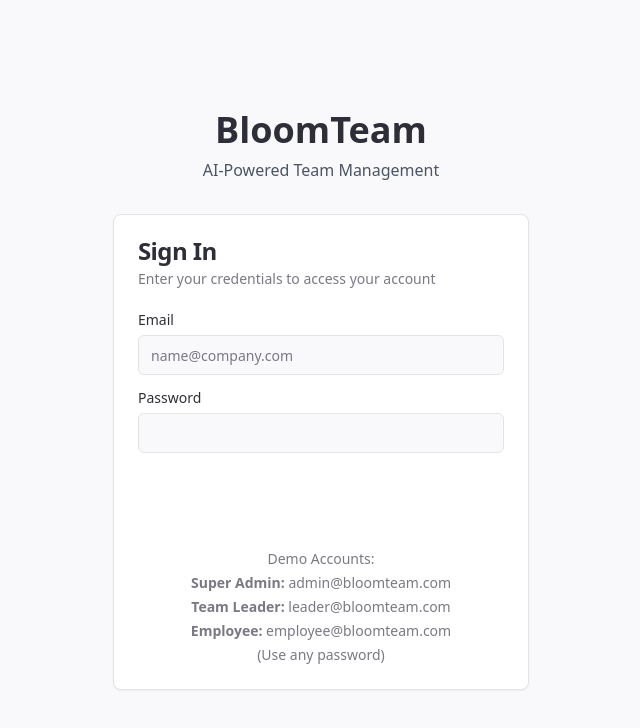
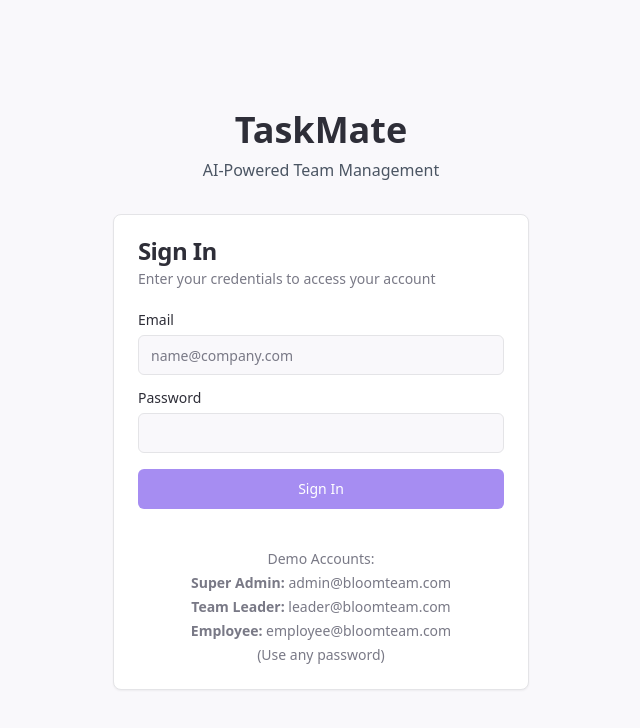
Before and after one commit to saish-jape-ai/taskmate-ai-hub, a React (Vite) app: page /login in a window 1280 px wide. Shown: the top 728 px of the page, without its empty margins (319-959 px from the left). Built offline with nearby package versions, Linux system fonts and the light colour scheme.

Commit message:
signin button color changes

```diff
--- a/src/pages/Login.tsx
+++ b/src/pages/Login.tsx
@@ -35,7 +35,7 @@ const Login = () => {
     <div className="flex min-h-screen items-center justify-center bg-gradient-to-br from-bloom-blue/30 to-bloom-purple/10">
       <div className="w-full max-w-md px-4 py-8">
         <div className="mb-8 text-center">
-          <h1 className="text-4xl font-bold text-bloom-dark-purple mb-2">BloomTeam</h1>
+          <h1 className="text-4xl font-bold text-bloom-dark-purple mb-2">TaskMate</h1>
           <p className="text-gray-600">AI-Powered Team Management</p>
         </div>
 
@@ -70,7 +70,7 @@ const Login = () => {
                     required
                   />
                 </div>
-                <Button type="submit" className="w-full bg-bloom-purple hover:bg-bloom-purple/90" disabled={isLoading}>
+                <Button type="submit" className="w-full bg-primary hover:bg-bloom-purple/90" disabled={isLoading}>
                   {isLoading ? "Signing in..." : "Sign In"}
                 </Button>
               </div>
```
Also changed, not shown: 1 other file (tests, documents, lock files or other folders).
